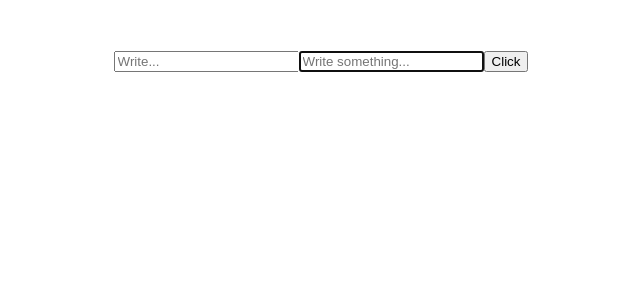
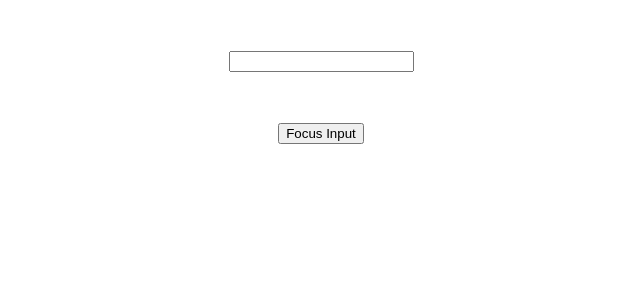
Before and after one commit to sonya0504/learn_react, a React (Create React App) app in the folder hello_world/: page / in a window 1280 px wide. Shown: the top 300 px of the page, without its empty margins (319-959 px from the left). Built offline with nearby package versions, Linux system fonts and the light colour scheme.

Commit message:
Refs with Class Components

```diff
--- a/hello_world/src/App.js
+++ b/hello_world/src/App.js
@@ -1,11 +1,11 @@
 import React from 'react';
 import './App.css';
-import RefsDemo from './components/RefsDemo';
+import FocusInput from './components/FocusInput';
 
 function App() {
   return (
     <div className="App">
-      <RefsDemo />
+      <FocusInput />
     </div>
   );
 }
--- /dev/null
+++ b/hello_world/src/components/FocusInput.js
@@ -0,0 +1,25 @@
+import React, { Component } from 'react';
+import Input from './Input';
+
+class FocusInput extends Component {
+
+    constructor(props) {
+        super(props)
+        this.componentRef = React.createRef();
+    }
+
+    handleFocusInput = () => {
+        this.componentRef.current.focusInput();
+    }
+
+    render() {
+        return (
+            <div>
+                <Input ref={this.componentRef} />
+                <button onClick={this.handleFocusInput}>Focus Input</button>
+            </div>
+        )
+    }
+}
+
+export default FocusInput
--- /dev/null
+++ b/hello_world/src/components/Input.js
@@ -0,0 +1,23 @@
+import React, { Component } from 'react'
+
+class Input extends Component {
+
+    constructor(props) {
+        super(props)
+        this.inputRef = React.createRef();
+    }
+
+    focusInput() {
+        this.inputRef.current.focus();
+    }
+
+    render() {
+        return (
+            <div>
+                <input type='text' ref={this.inputRef} />
+            </div>
+        )
+    }
+}
+
+export default Input
--- a/hello_world/src/components/RefsDemo.js
+++ b/hello_world/src/components/RefsDemo.js
@@ -1,6 +1,6 @@
 import React, { Component } from 'react'
 
-export class RefsDemo extends Component {
+class RefsDemo extends Component {
 
     constructor(props) {
         super(props)
```
Also changed, not shown: 1 other file (tests, documents, lock files or other folders).
